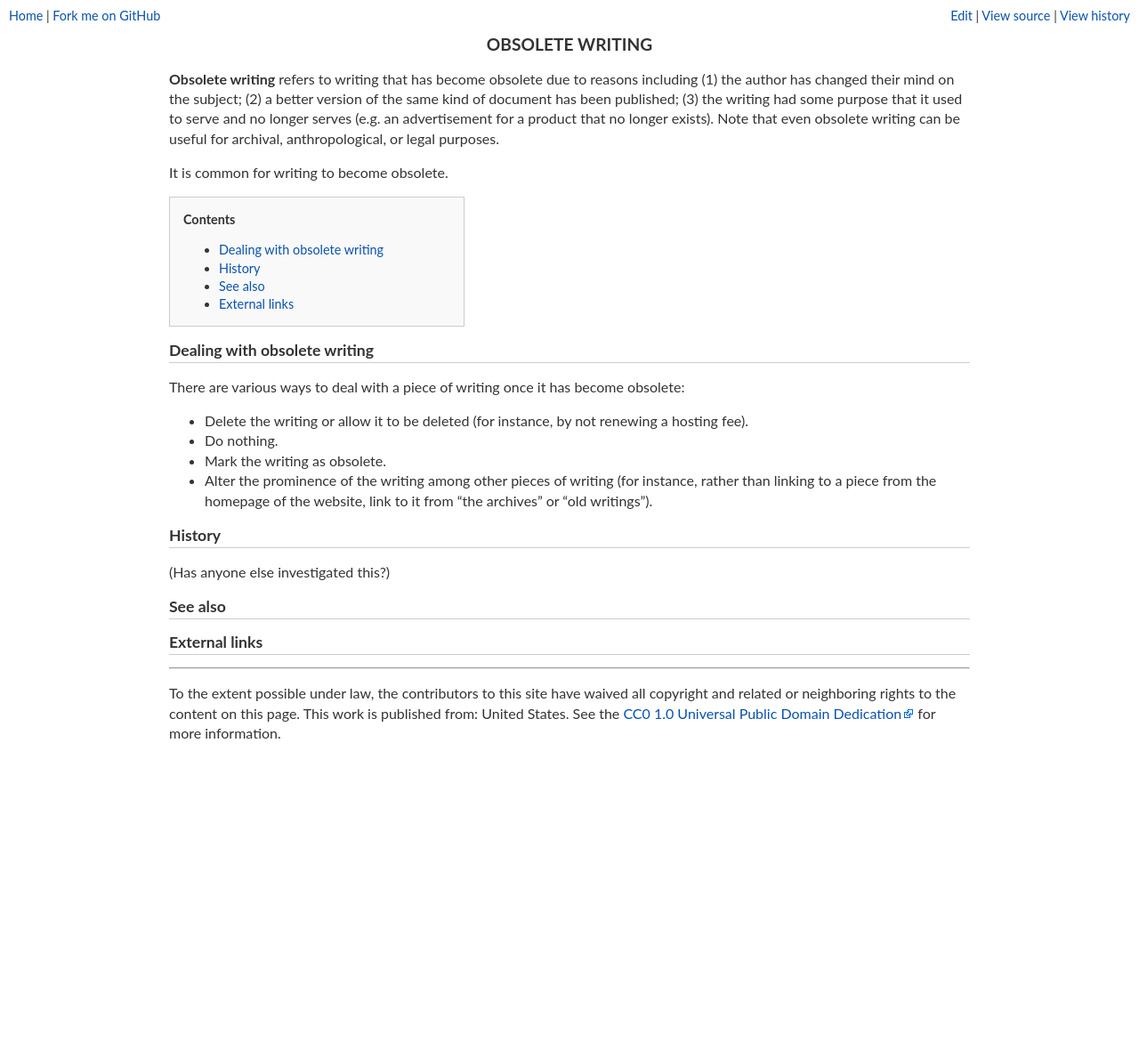
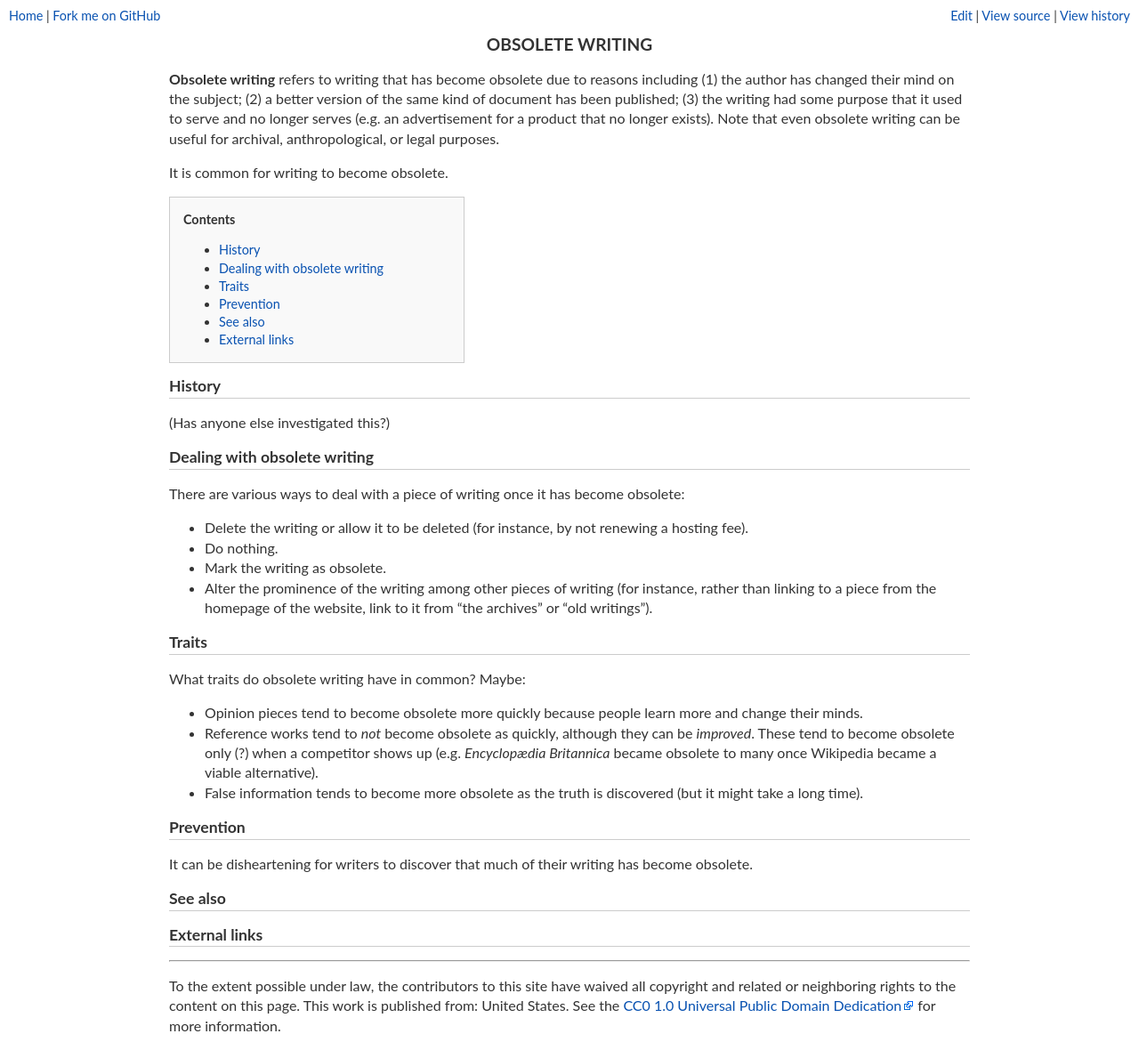
Before and after one commit to riceissa/contentcreation, a Jekyll site: the page built from obsolete-writing.md, in a window 1280 px wide. Shown: the whole page at 89% size. Built offline with Jekyll 4.4.1, drawn with Linux system fonts in a browser that asks for light colours; before the commit the page ends 900 px from its top, so only the background shows below that.

Commit message:
Add traits section

```diff
--- a/obsolete-writing.md
+++ b/obsolete-writing.md
@@ -14,6 +14,10 @@ It is common for writing to become obsolete.
 
 {% include toc.md %}
 
+## History
+
+(Has anyone else investigated this?)
+
 ## Dealing with obsolete writing
 
 There are various ways to deal with a piece of writing once it has
@@ -27,9 +31,23 @@ become obsolete:
   (for instance, rather than linking to a piece from the homepage of
   the website, link to it from "the archives" or "old writings").
 
-## History
+## Traits
 
-(Has anyone else investigated this?)
+What traits do obsolete writing have in common? Maybe:
+
+- Opinion pieces tend to become obsolete more quickly because people
+  learn more and change their minds.
+- Reference works tend to *not* become obsolete as quickly, although
+  they can be *improved*. These tend to become obsolete only (?) when
+  a competitor shows up (e.g. *Encyclopædia Britannica* became
+  obsolete to many once Wikipedia became a viable alternative).
+- False information tends to become more obsolete as the truth is
+  discovered (but it might take a long time).
+
+## Prevention
+
+It can be disheartening for writers to discover that much of their
+writing has become obsolete.
 
 ## See also
 
```
